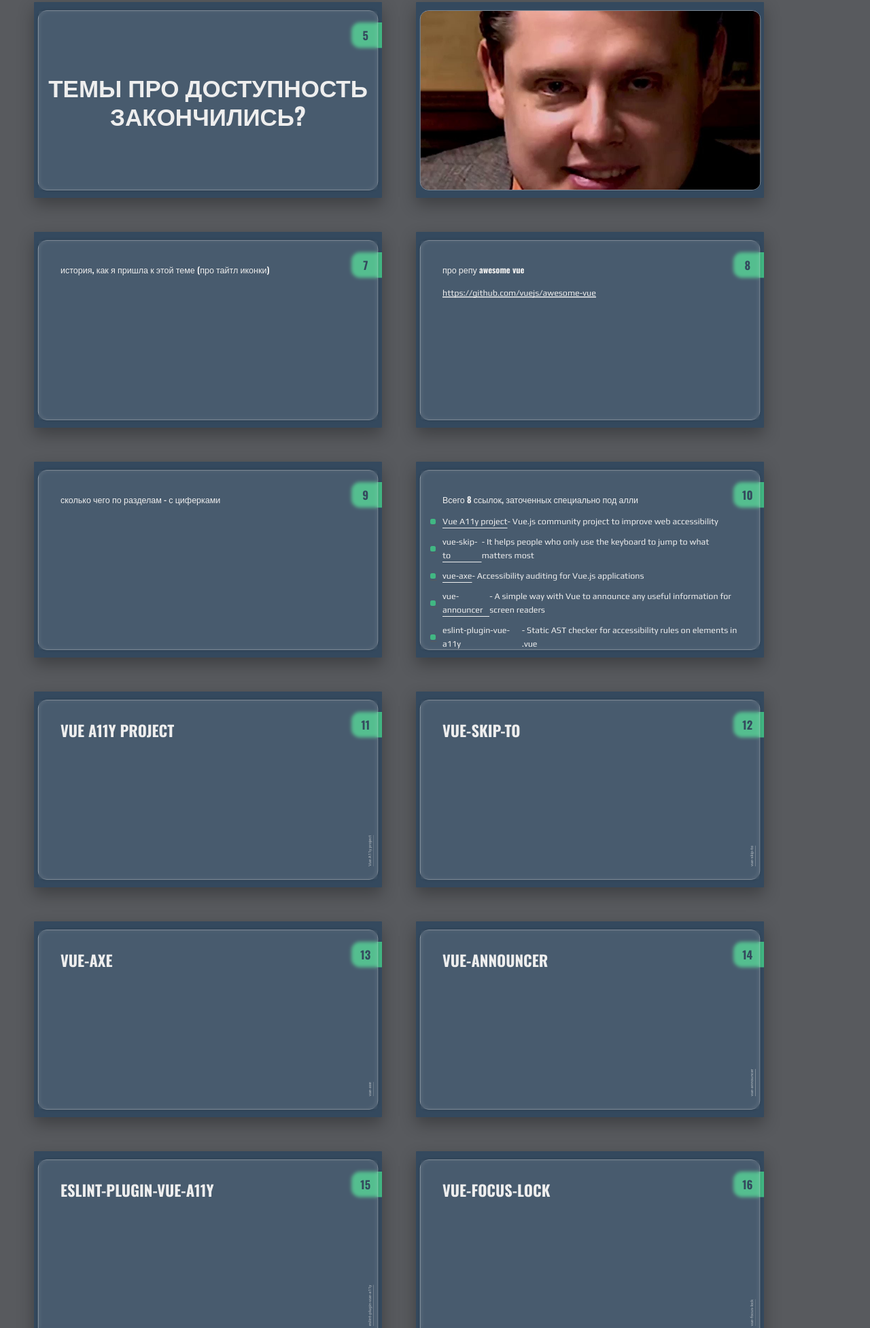
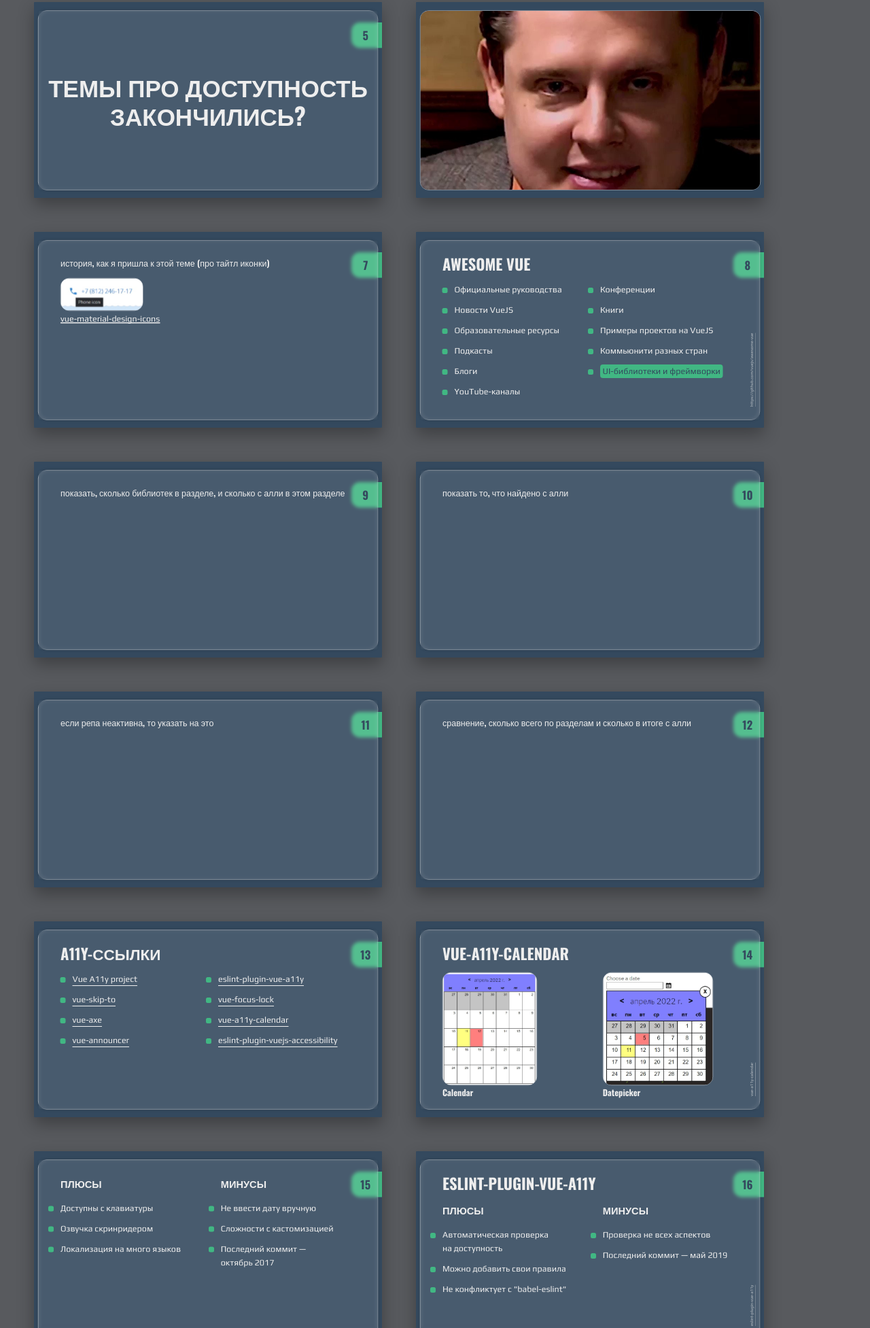
Before and after one commit to lenaryan/vue-plus-ally, a website: page index.html in a window 1280 px wide. Shown: the part 847-2800 px from the top of the page at 68% size. Drawn offline with nearby package versions, Linux system fonts and the light colour scheme; files whose address does not match are found by name.

Commit message:
new slides and pics

```diff
--- a/index.html
+++ b/index.html
@@ -12,149 +12,27 @@
     <link href="https://fonts.googleapis.com/css2?family=Play:wght@400;700&display=swap" rel="stylesheet">
 
     <style>
-        .shower {
-            --dark: #34495E;
-            --light-green: #41B783;
-            --light-grey: #EEEEEE;
-            --progress-size: 7px;
-            font-family: 'Oswald', sans-serif;
-            color: var(--light-grey);
-            line-height: 1.6;
-        }
-
-        .shower {
-            --slide-ratio: calc(16 / 9);
-        }
-
-        .progress {
-            border-radius: 0 30px 30px 0;
-        }
-
-        .progress::before {
-            background-color: var(--light-green);
-            transform: none;
-        }
-
-        .slide {
-            position: relative;
-            padding: 25px 12px;
-            background-color: var(--dark);
-        }
-
-        .slide:before {
-            content: '';
-            display: block;
-            position: absolute;
-            background-color: var(--light-green);
-            left: unset;
-            right: 0;
-            top: 60px;
-            width: 90px;
-            height: 75px;
-            border-radius: 25px 0 0 25px;
-        }
-
-        .slide:after {
-            background-image: none;
-            left: unset;
-            right: 16px;
-            top: 65px;
-            color: var(--dark);
-            font-family: 'Oswald', sans-serif;
-            font-size: 33px;
-            width: 65px;
-            height: auto;
-            text-align: center;
-            line-height: 1;
-            z-index: 2;
-        }
-
-        .slide h1, .slide h2, .slide h3 {
-            font-family: 'Oswald', sans-serif;
-            color: var(--light-grey);
-            margin-top: 0;
-            text-transform: uppercase;
-        }
-
-        .slide h2 {
-            font-size: 45px;
-        }
-
-        .slide p {
-            margin-top: 0;
-        }
-
-        .slide a {
-            color: inherit;
-            font-family: 'Play', sans-serif;
-        }
-
-        .glass {
-            border: 1px solid var(--light-grey);
-            border-radius: 25px;
-            box-shadow: 0 0 10px 0 rgba(0, 0, 0, 0.2);
-            height: 100%;
-            overflow: hidden;
-            position: relative;
-            z-index: 1;
-            display: flex;
-        }
-
-        .content {
-            position: relative;
-            z-index: 1;
-            padding: 65px;
-            flex-grow: 1;
-        }
-
-        .glass:before {
-            background-color: rgba(255, 255, 255, 0.1);
-            backdrop-filter: blur(5px) saturate(100%) contrast(100%) brightness(100%);
-            content: '';
-            height: 100%;
-            position: absolute;
-            width: 100%;
-            z-index: 1;
-        }
-
-        img {
-            display: block;
-            max-width: 100%;
-            border-radius: 25px;
-            border: 1px solid var(--light-grey);
-        }
-
-        img.full {
-            width: 100%;
-            height: 100%;
-            object-fit: cover;
-        }
-
-        .copyright {
-            bottom: 38px;
-            right: 12px;
-        }
-
-        .slide li::before {
-            content: '';
-            background-color: var(--light-green);
-            opacity: 1;
-            display: block;
-            width: 16px;
-            height: 16px;
-            border-radius: 5px;
-            transform: translateX(calc(-100% - 0.8em));
-        }
-
-        li {
-            display: flex;
-            align-items: center;
-            margin-bottom: 20px;
-        }
-
-        .slide ul {
-            font-family: 'Play', sans-serif;
-        }
+        .shower{--dark:#34495E;--light-green:#41B783;--light-grey:#EEE;--progress-size:7px;font-family:'Oswald',sans-serif;color:var(--light-grey);line-height:1.6;--slide-ratio:calc(16 / 9)}
+        .progress{border-radius:0 30px 30px 0}
+        .progress::before{background-color:var(--light-green);transform:none}
+        .slide{position:relative;padding:25px 12px;background-color:var(--dark)}
+        .slide:before{content:'';display:block;position:absolute;background-color:var(--light-green);left:unset;right:0;top:60px;width:90px;height:75px;border-radius:25px 0 0 25px}
+        .slide:after{background-image:none;left:unset;right:16px;top:65px;color:var(--dark);font-family:'Oswald',sans-serif;font-size:33px;width:65px;height:auto;text-align:center;line-height:1;z-index:2}
+        .slide h1,.slide h2,.slide h3{font-family:'Oswald',sans-serif;color:var(--light-grey);margin-top:0;text-transform:uppercase}
+        .slide h2{font-size:45px}
+        .slide p{margin-top:0}
+        .slide a{color:inherit;font-family:'Play',sans-serif}
+        .slide mark{background-color:var(--light-green);padding:0 7px;border-radius:8px;color:var(--dark)}
+        .glass{border:1px solid var(--light-grey);border-radius:25px;box-shadow:0 0 10px 0 rgba(0,0,0,0.2);height:100%;overflow:hidden;position:relative;z-index:1;display:flex}
+        .content{position:relative;z-index:1;padding:45px 65px;flex-grow:1}
+        .glass:before{background-color:rgba(255,255,255,0.1);backdrop-filter:blur(5px) saturate(100%) contrast(100%) brightness(100%);content:'';height:100%;position:absolute;width:100%;z-index:1}
+        img{display:block;max-width:100%;border-radius:25px;border:1px solid var(--light-grey)}
+        img.full{width:100%;height:100%;object-fit:cover}
+        .copyright{bottom:38px;right:12px}
+        .slide ul > li:lang(ru)::before{content:''}
+        .slide li::before{background-color:var(--light-green);opacity:1;display:block;top:14px;width:16px;height:16px;border-radius:5px;transform:translateX(calc(-100% - 0.8em))}
+        li{display:flex;align-items:center;margin-bottom:20px;position:relative}
+        .slide ul{font-family:'Play',sans-serif}
     </style>
 </head>
 <body class="shower list">
@@ -172,20 +50,9 @@
         </div>
 
         <style>
-            #main {
-                background-image: linear-gradient(to bottom, var(--dark) 25%, var(--light-green) 25%, var(--light-green) 75%, var(--dark) 75%)
-            }
-
-            #main.slide:after, #main.slide:before {
-                opacity: 0;
-            }
-
-            #main h1 {
-                text-align: center;
-                font-size: 90px;
-                margin-top: 118px;
-                margin-bottom: 0;
-            }
+            #main {background-image: linear-gradient(to bottom, var(--dark) 25%, var(--light-green) 25%, var(--light-green) 75%, var(--dark) 75%)}
+            #main.slide:after, #main.slide:before {opacity: 0;}
+            #main h1 {text-align: center;font-size: 90px;margin-top: 140px;margin-bottom: 0;}
         </style>
     </section>
 
@@ -208,31 +75,11 @@
         </div>
 
         <style>
-            #about img {
-                width: 33%;
-                margin-right: 90px;
-            }
-
-            #about h2 {
-                margin-bottom: 0;
-            }
-
-            #about .tg-link {
-                text-transform: uppercase;
-                font-size: 16px;
-            }
-
-            #about ul {
-                position: relative;
-                top: -6px;
-                font-size: 26px;
-            }
-
-            .about-wrap {
-                display: flex;
-                align-items: flex-start;
-                margin-top: 35px;
-            }
+            #about img{width:33%;margin-right:90px}
+            #about h2{margin-bottom:0}
+            #about .tg-link{text-transform:uppercase;font-size:16px}
+            #about ul{position:relative;top:-6px;font-size:26px}
+            .about-wrap{display:flex;align-items:flex-start;margin-top:35px}
         </style>
     </section>
 
@@ -244,21 +91,9 @@
         </div>
 
         <style>
-            #kinda-main {
-                background-image: linear-gradient(to bottom, var(--dark) 25%, var(--light-green) 25%, var(--light-green) 75%, var(--dark) 75%)
-            }
-
-            #kinda-main.slide:after, #kinda-main.slide:before {
-                opacity: 0;
-            }
-
-            #kinda-main h2 {
-                text-align: center;
-                font-size: 75px;
-                line-height: 1.2;
-                margin-top: 104px;
-                margin-bottom: 0;
-            }
+            #kinda-main{background-image:linear-gradient(to bottom,var(--dark) 25%,var(--light-green) 25%,var(--light-green) 75%,var(--dark) 75%)}
+            #kinda-main.slide:after,#kinda-main.slide:before{opacity:0}
+            #kinda-main h2{text-align:center;font-size:75px;line-height:1.2;margin-top:125px;margin-bottom:0}
         </style>
     </section>
 
@@ -278,56 +113,16 @@
         </div>
 
         <style>
-            #ally-pics img {
-                position: absolute;
-                max-width: 400px;
-                box-shadow: 0 0 10px rgb(0 0 0 / 60%);
-            }
-
-            .ally-pic-1 {
-                top: 10%;
-                left: 7%;
-            }
-
-            .ally-pic-2 {
-                top: 7%;
-                left: 15%;
-            }
-
-            .ally-pic-3 {
-                top: 55%;
-                left: 20%;
-            }
-
-            .ally-pic-4 {
-                top: 25%;
-                right: 7%;
-            }
-
-            .ally-pic-5 {
-                top: 30%;
-                left: 30%;
-            }
-
-            .ally-pic-6 {
-                top: 8%;
-                left: 10%;
-            }
-
-            .ally-pic-7 {
-                top: 15%;
-                left: 40%;
-            }
-
-            .ally-pic-8 {
-                top: 30%;
-                right: 40%;
-            }
-
-            .ally-pic-9 {
-                top: 40%;
-                right: 8%;
-            }
+            #ally-pics img{position:absolute;max-width:400px;box-shadow:0 0 10px #000}
+            .ally-pic-1{top:10%;left:7%}
+            .ally-pic-2{top:7%;left:15%}
+            .ally-pic-3{top:55%;left:20%}
+            .ally-pic-4{top:25%;right:7%}
+            .ally-pic-5{top:30%;left:30%}
+            .ally-pic-6{top:8%;left:10%}
+            .ally-pic-7{top:15%;left:40%}
+            .ally-pic-8{top:30%;right:40%}
+            .ally-pic-9{top:40%;right:8%}
         </style>
     </section>
 
@@ -339,20 +134,14 @@
         </div>
 
         <style>
-            #themes h2 {
-                font-size: 70px;
-                line-height: 1.2;
-            }
+            #themes h2 {font-size: 70px;line-height: 1.2;}
         </style>
     </section>
 
     <section class="slide" id="ponas">
         <img src="pictures/ponasenkov.jpg" alt="Понасенков" class="full">
 
-        <style>
-            #ponas.slide:after, #ponas.slide:before {
-                opacity: 0;
-            }
+        <style>#ponas.slide:after, #ponas.slide:before {opacity: 0;}
         </style>
     </section>
 
@@ -360,6 +149,42 @@
         <div class="glass">
             <div class="content">
                 <p>история, как я пришла к этой теме (про тайтл иконки)</p>
+                <img src="pictures/ekp.jpg" alt="Иконка телефона с номером телефона">
+                <a href="https://github.com/robcresswell/vue-material-design-icons">vue-material-design-icons</a>
+            </div>
+        </div>
+    </section>
+
+    <section class="slide" id="awesome">
+        <div class="glass">
+            <div class="content">
+                <h2>Awesome vue</h2>
+                <ul>
+                    <li class="next">Официальные руководства</li>
+                    <li class="next">Новости VueJS</li>
+                    <li class="next">Образовательные ресурсы</li>
+                    <li class="next">Подкасты</li>
+                    <li class="next">Блоги</li>
+                    <li class="next">YouTube-каналы</li>
+                    <li class="next">Конференции</li>
+                    <li class="next">Книги</li>
+                    <li class="next">Примеры проектов на VueJS</li>
+                    <li class="next">Коммьюнити разных стран</li>
+                    <li class="next"><mark>UI-библиотеки и фреймворки</mark></li>
+                </ul>
+                <a href="https://github.com/vuejs/awesome-vue" class="copyright">https://github.com/vuejs/awesome-vue</a>
+            </div>
+        </div>
+
+        <style>
+            #awesome ul {margin-left: 35px;columns: 2;}
+        </style>
+    </section>
+
+    <section class="slide">
+        <div class="glass">
+            <div class="content">
+                <p>показать, сколько библиотек в разделе, и сколько с алли в этом разделе</p>
             </div>
         </div>
     </section>
@@ -367,8 +192,7 @@
     <section class="slide">
         <div class="glass">
             <div class="content">
-                <p>про репу awesome vue</p>
-                <a href="https://github.com/vuejs/awesome-vue">https://github.com/vuejs/awesome-vue</a>
+                <p>показать то, что найдено с алли</p>
             </div>
         </div>
     </section>
@@ -376,7 +200,7 @@
     <section class="slide">
         <div class="glass">
             <div class="content">
-                <p>сколько чего по разделам - с циферками</p>
+                <p>если репа неактивна, то указать на это</p>
             </div>
         </div>
     </section>
@@ -384,16 +208,122 @@
     <section class="slide">
         <div class="glass">
             <div class="content">
-                <p>Всего 8 ссылок, заточенных специально под алли</p>
+                <p>сравнение, сколько всего по разделам и сколько в итоге с алли</p>
+            </div>
+        </div>
+    </section>
+
+    <section class="slide" id="ally-links">
+        <div class="glass">
+            <div class="content">
+                <h2>A11y-ссылки</h2>
                 <ul>
-                    <li><a href="https://github.com/vue-a11y">Vue A11y project</a> - Vue.js community project to improve web accessibility</li>
-                    <li><a href="https://github.com/vue-a11y/vue-skip-to">vue-skip-to</a> - It helps people who only use the keyboard to jump to what matters most</li>
-                    <li><a href="https://github.com/vue-a11y/vue-axe">vue-axe</a> - Accessibility auditing for Vue.js applications</li>
-                    <li><a href="https://github.com/vue-a11y/vue-announcer">vue-announcer</a> - A simple way with Vue to announce any useful information for screen readers</li>
-                    <li><a href="https://github.com/maranran/eslint-plugin-vue-a11y">eslint-plugin-vue-a11y</a> - Static AST checker for accessibility rules on elements in .vue</li>
-                    <li><a href="https://github.com/theKashey/vue-focus-lock">vue-focus-lock</a> - It is a trap! A lock for a Focus. A11y util for scoping a focus</li>
-                    <li><a href="https://github.com/IBM/vue-a11y-calendar">vue-a11y-calendar</a> - Accessible, internationalized Vue calendar</li>
-                    <li><a href="https://github.com/vue-a11y/eslint-plugin-vuejs-accessibility">eslint-plugin-vuejs-accessibility</a> - Vue.js accessibility eslint-plugin managed by @vue-a11y</li>
+                    <li><a href="https://github.com/vue-a11y">Vue A11y project</a></li>
+                    <li><a href="https://github.com/vue-a11y/vue-skip-to">vue-skip-to</a></li>
+                    <li><a href="https://github.com/vue-a11y/vue-axe">vue-axe</a></li>
+                    <li><a href="https://github.com/vue-a11y/vue-announcer">vue-announcer</a></li>
+                    <li><a href="https://github.com/maranran/eslint-plugin-vue-a11y">eslint-plugin-vue-a11y</a></li>
+                    <li><a href="https://github.com/theKashey/vue-focus-lock">vue-focus-lock</a></li>
+                    <li><a href="https://github.com/IBM/vue-a11y-calendar">vue-a11y-calendar</a></li>
+                    <li><a href="https://github.com/vue-a11y/eslint-plugin-vuejs-accessibility">eslint-plugin-vuejs-accessibility</a></li>
+                </ul>
+            </div>
+        </div>
+
+        <style>
+            #ally-links ul {
+                columns: 2;
+                margin-left: 35px;
+            }
+        </style>
+    </section>
+
+    <section class="slide" id="ibm-calendar">
+        <div class="glass">
+            <div class="content">
+                <h2>vue-a11y-calendar</h2>
+
+                <div class="columns two">
+                    <figure>
+                        <img src="pictures/calendar.jpg" alt="vue calendar">
+                        <figcaption>Calendar</figcaption>
+                    </figure>
+
+                    <figure>
+                        <img src="pictures/datepicker.jpg" alt="vue datepicker">
+                        <figcaption>Datepicker</figcaption>
+                    </figure>
+                </div>
+
+                <a href="https://github.com/IBM/vue-a11y-calendar" class="copyright">vue-a11y-calendar</a>
+            </div>
+        </div>
+
+        <style>
+            #ibm-calendar figure img {
+                height: 330px;
+            }
+        </style>
+    </section>
+
+    <section class="slide">
+        <div class="glass">
+            <div class="content columns two">
+                <ul><h3>Плюсы</h3>
+                    <li class="next">Доступны с&nbsp;клавиатуры</li>
+                    <li class="next">Озвучка скринридером</li>
+                    <li class="next">Локализация на&nbsp;много языков</li>
+                </ul>
+                <ul><h3>Минусы</h3>
+                    <li class="next">Не ввести дату вручную</li>
+                    <li class="next">Сложности с&nbsp;кастомизацией</li>
+                    <li class="next">Последний коммит — октябрь&nbsp;2017</li>
+                </ul>
+            </div>
+        </div>
+    </section>
+
+    <section class="slide">
+        <div class="glass">
+            <div class="content">
+                <h2>eslint-plugin-vue-a11y</h2>
+                <div class="columns two next">
+                    <ul><h3>Плюсы</h3>
+                        <li class="next">Автоматическая проверка на&nbsp;доступность</li>
+                        <li class="next">Можно добавить свои правила</li>
+                        <li class="next">Не конфликтует с&nbsp;"babel-eslint"</li>
+                    </ul>
+                    <ul><h3>Минусы</h3>
+                        <li class="next">Проверка не всех аспектов</li>
+                        <li class="next">Последний коммит — май&nbsp;2019</li>
+                    </ul>
+                </div>
+                <a href="https://github.com/maranran/eslint-plugin-vue-a11y" class="copyright">eslint-plugin-vue-a11y</a>
+            </div>
+        </div>
+    </section>
+
+    <section class="slide">
+        <div class="glass">
+            <div class="content">
+                <h2>vue-focus-lock</h2>
+                <a href="https://github.com/theKashey/vue-focus-lock" class="copyright">vue-focus-lock</a>
+            </div>
+        </div>
+    </section>
+
+    <section class="slide">
+        <div class="glass">
+            <div class="content columns two">
+                <ul><h3>Плюсы</h3>
+                    <li class="next">Focus trap!</li>
+                    <li class="next">Добавлена поддержка для Vue 3</li>
+                    <li class="next"></li>
+                </ul>
+                <ul><h3>Минусы</h3>
+                    <li class="next">Поддерживается не активно</li>
+                    <li class="next"></li>
+                    <li class="next"></li>
                 </ul>
             </div>
         </div>
@@ -438,75 +368,8 @@
     <section class="slide">
         <div class="glass">
             <div class="content">
-                <h2>eslint-plugin-vue-a11y</h2>
-                <a href="https://github.com/maranran/eslint-plugin-vue-a11y" class="copyright">eslint-plugin-vue-a11y</a>
-            </div>
-        </div>
-    </section>
-
-    <section class="slide">
-        <div class="glass">
-            <div class="content">
-                <h2>vue-focus-lock</h2>
-                <a href="https://github.com/theKashey/vue-focus-lock" class="copyright">vue-focus-lock</a>
-            </div>
-        </div>
-    </section>
-
-    <section class="slide">
-        <div class="glass">
-            <div class="content">
-                <h2>vue-a11y-calendar</h2>
-                <a href="https://github.com/IBM/vue-a11y-calendar" class="copyright">vue-a11y-calendar</a>
-            </div>
-        </div>
-    </section>
-
-    <section class="slide">
-        <div class="glass">
-            <div class="content">
                 <h2>eslint-plugin-vuejs-accessibility</h2>
                 <a href="https://github.com/vue-a11y/eslint-plugin-vuejs-accessibility" class="copyright">eslint-plugin-vuejs-accessibility</a>
-            </div>
-        </div>
-    </section>
-
-    <section class="slide">
-        <div class="glass">
-            <div class="content">
-                <p>что с алли в других разделах</p>
-            </div>
-        </div>
-    </section>
-
-    <section class="slide">
-        <div class="glass">
-            <div class="content">
-                <p>показать, сколько библиотек в разделе, и сколько с алли в этом разделе</p>
-            </div>
-        </div>
-    </section>
-
-    <section class="slide">
-        <div class="glass">
-            <div class="content">
-                <p>показать то, что найдено с алли</p>
-            </div>
-        </div>
-    </section>
-
-    <section class="slide">
-        <div class="glass">
-            <div class="content">
-                <p>если репа неактивна, то указать на это</p>
-            </div>
-        </div>
-    </section>
-
-    <section class="slide">
-        <div class="glass">
-            <div class="content">
-                <p>сравнение, сколько всего по разделам и сколько в итоге с алли</p>
             </div>
         </div>
     </section>
@@ -526,6 +389,7 @@
                 <p>Twitter: <a href="https://twitter.com/metalwebdev">@metalwebdev</a></p>
                 <p>Telegram: <a href="https://t.me/russian_plazma_drink">@russian_plazma_drink</a></p>
                 <p>Слайды: <a href="https://lenaryan.github.io/vue-plus-ally/">вот тут</a></p>
+                <p>Дизайн: <a href="https://t.me/eirelavfilatova">Валерия Филатова</a></p>
             </div>
         </div>
     </section>
```
Also changed, not shown: pictures/calendar.jpg (added), pictures/datepicker.jpg (added), pictures/ekp.jpg (added).
